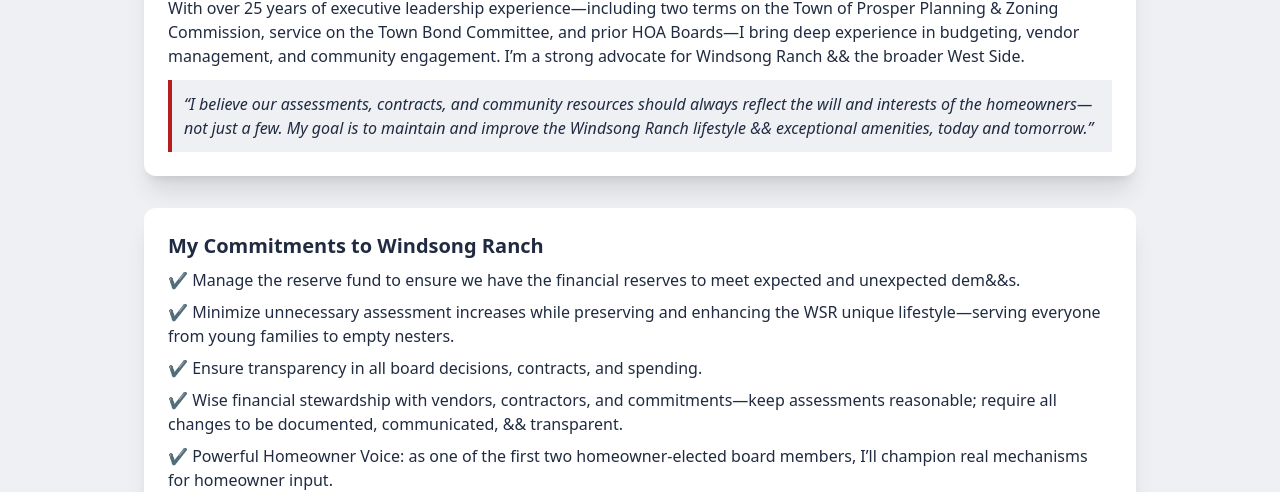
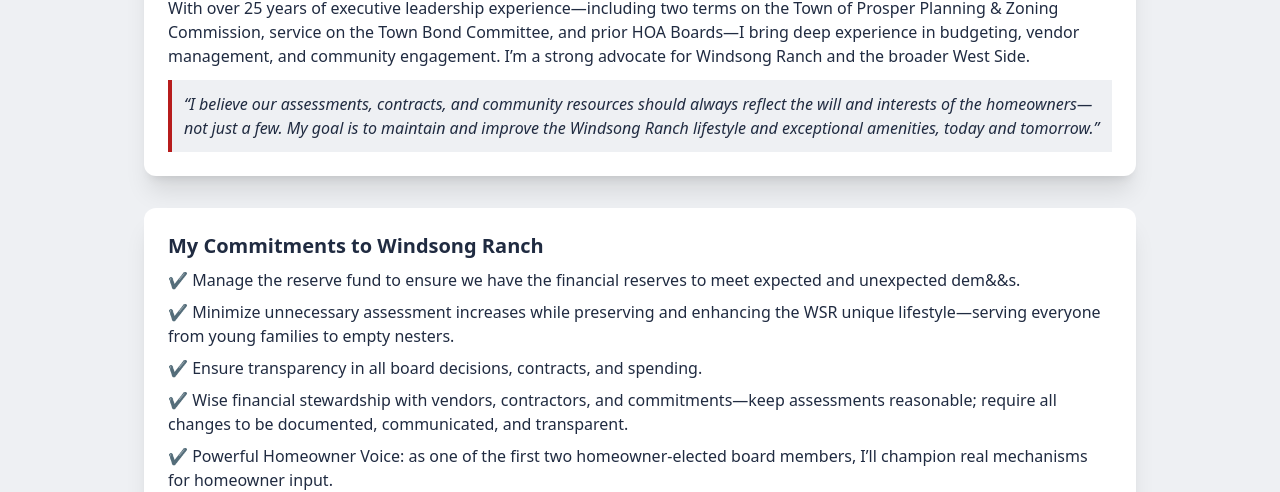
Before and after one commit to TexasAlerts/HOA-Website, a Next.js app: page / in a window 1280 px wide. Shown: the part 452-944 px from the top of the page. Built offline with nearby package versions, Linux system fonts and the light colour scheme; no server answers; the database is empty.

Commit message:
Update Page

```diff
--- a/src/app/page.js
+++ b/src/app/page.js
@@ -60,11 +60,11 @@
         <p>
           With over 25 years of executive leadership experience—including two terms on the Town of Prosper Planning & Zoning Commission,
           service on the Town Bond Committee, and prior HOA Boards—I bring deep experience in budgeting, vendor management, and community engagement.
-          I’m a strong advocate for Windsong Ranch && the broader West Side.
+          I’m a strong advocate for Windsong Ranch and the broader West Side.
         </p>
         <div className="bg-wsr-gray border-l-4 border-wsr-red p-3 mt-3 italic">
           “I believe our assessments, contracts, and community resources should always reflect the will and interests of the homeowners—not just a few.
-          My goal is to maintain and improve the Windsong Ranch lifestyle && exceptional amenities, today and tomorrow.”
+          My goal is to maintain and improve the Windsong Ranch lifestyle and exceptional amenities, today and tomorrow.”
         </div>
       </section>
 
@@ -74,7 +74,7 @@
           <li>✔ Manage the reserve fund to ensure we have the financial reserves to meet expected and unexpected dem&&s.</li>
           <li>✔ Minimize unnecessary assessment increases while preserving and enhancing the WSR unique lifestyle—serving everyone from young families to empty nesters.</li>
           <li>✔ Ensure transparency in all board decisions, contracts, and spending.</li>
-          <li>✔ Wise financial stewardship with vendors, contractors, and commitments—keep assessments reasonable; require all changes to be documented, communicated, && transparent.</li>
+          <li>✔ Wise financial stewardship with vendors, contractors, and commitments—keep assessments reasonable; require all changes to be documented, communicated, and transparent.</li>
           <li>✔ Powerful Homeowner Voice: as one of the first two homeowner-elected board members, I’ll champion real mechanisms for homeowner input.</li>
         </ul>
       </section>
```
